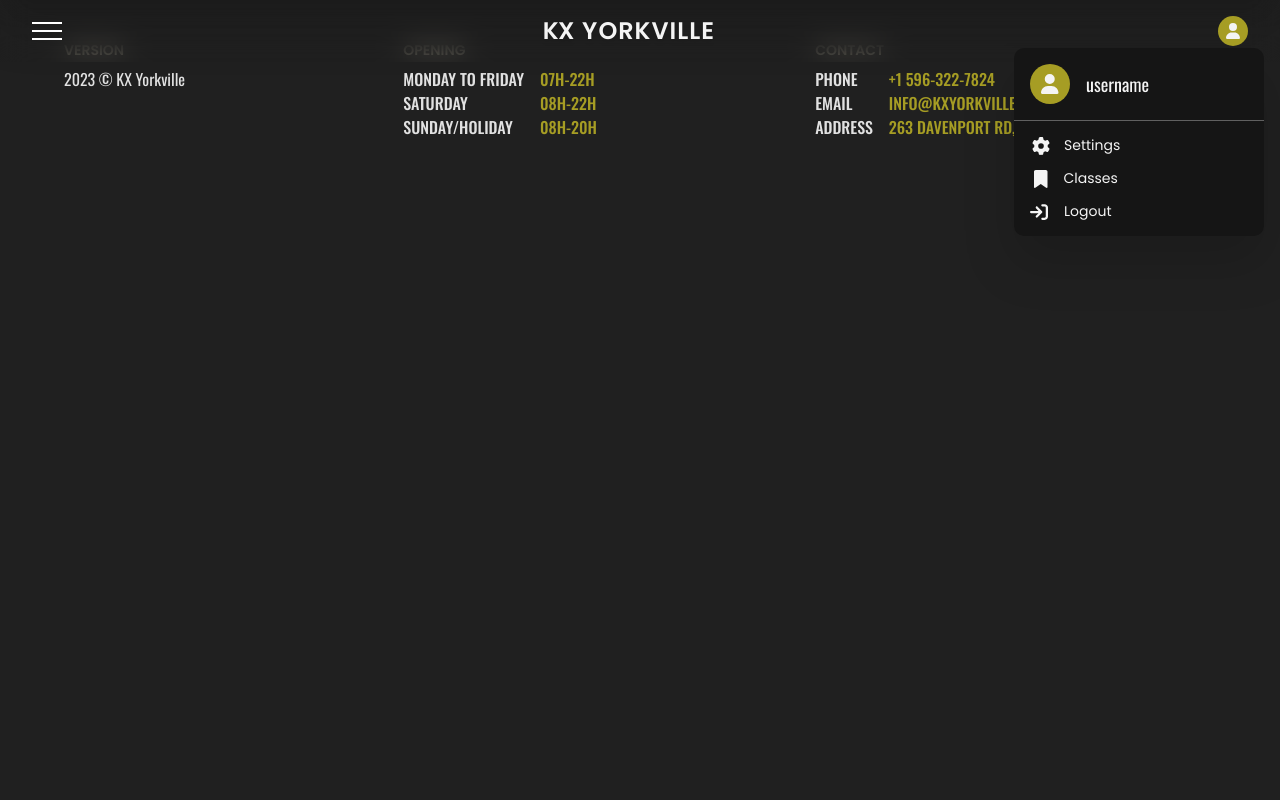
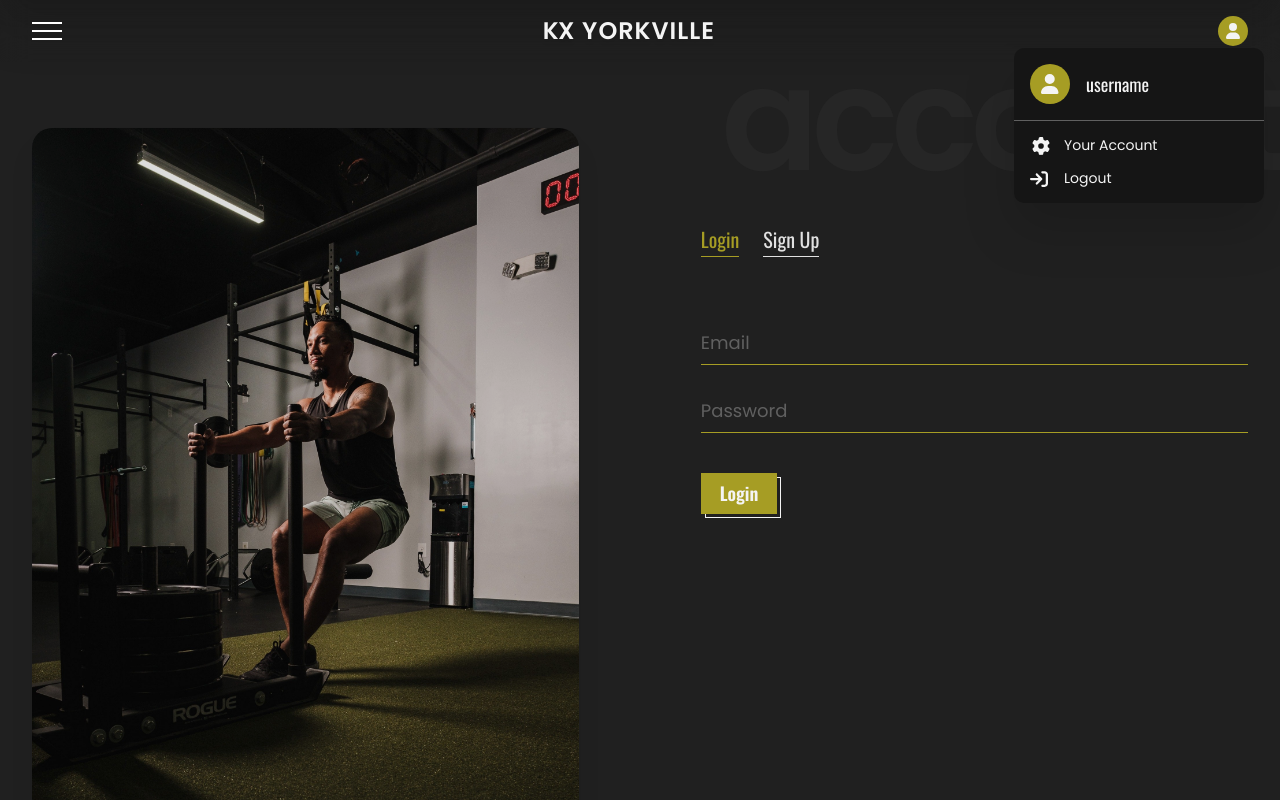
Before and after one commit to TLNRB/kxYorkville, a Vue app in the folder kxYorkville/: page /account in a window 1280 px wide. Both pictures are taken after a click on the button "login". Shown: the top 800 px of the page. Built offline with nearby package versions, Linux system fonts and the light colour scheme.

Commit message:
users page rename

```diff
--- a/kxYorkville/src/App.vue
+++ b/kxYorkville/src/App.vue
@@ -1,13 +1,19 @@
 <script setup>
+import { ref } from 'vue'
 import { RouterView } from 'vue-router'
+
+/* ----- Import assets ----- */
 import Navbar from './components/Navbar.vue'
 import FooterSection from './components/FooterSection.vue'
+
+/* Checking Login status */
+const isLoggedIn = ref(true)
 </script>
 
 <template>
   <Navbar />
   <RouterView />
-  <FooterSection />
+  <FooterSection :isLoggedIn="isLoggedIn" />
 </template>
 
 <style scoped></style>
--- a/kxYorkville/src/components/Navbar.vue
+++ b/kxYorkville/src/components/Navbar.vue
@@ -121,16 +121,7 @@ onUnmounted(() => {
             class="flex items-center gap-[1rem] py-[.375rem] px-[1rem] hover:bg-bgHoverDark duration-[.15s] ease-out cursor-pointer"
           >
             <font-awesome-icon class="text-[1.125rem] translate-x-[2px]" :icon="['fas', 'gear']" />
-            <p class="text-[.875rem]">Settings</p>
-          </div>
-          <div
-            class="flex items-center gap-[1rem] py-[.375rem] px-[1rem] hover:bg-bgHoverDark duration-[.15s] ease-out cursor-pointer"
-          >
-            <font-awesome-icon
-              class="text-[1.125rem] translate-x-[4px]"
-              :icon="['fas', 'bookmark']"
-            />
-            <p class="text-[.875rem] translate-x-[4px]">Classes</p>
+            <p class="text-[.875rem]">Your Account</p>
           </div>
           <div
             class="flex items-center gap-[1rem] py-[.375rem] px-[1rem] hover:bg-bgHoverDark duration-[.15s] ease-out cursor-pointer"
--- a/kxYorkville/src/router/index.js
+++ b/kxYorkville/src/router/index.js
@@ -1,6 +1,6 @@
 import { createRouter, createWebHistory } from 'vue-router'
 import HomeView from '../views/HomeView.vue'
-import UsersView from '../views/UsersView.vue'
+import AccountView from '../views/AccountView.vue'
 
 const router = createRouter({
   history: createWebHistory(import.meta.env.BASE_URL),
@@ -11,9 +11,9 @@ const router = createRouter({
       component: HomeView
     },
     {
-      path: '/users',
-      name: 'users',
-      component: UsersView
+      path: '/account',
+      name: 'account',
+      component: AccountView
     }
   ]
 })
--- a/kxYorkville/src/views/UsersView.vue
+++ b/kxYorkville/src/views/AccountView.vue
@@ -2,7 +2,10 @@
 import { ref } from 'vue'
 /* ----- Import assets ----- */
 
-/* ----- Form display ----- */
+//Handling props
+const { isLoggedIn } = defineProps(['isLoggedIn'])
+
+// Form display
 const loginActive = ref(true)
 const signupActive = ref(false)
 const active = 'text-primaryColor border-primaryColor'
@@ -28,12 +31,12 @@ const toggleSignup = () => {
     ></div>
     <div class="w-[100%] md:w-[45%]">
       <h1
-        class="absolute top-[3rem] leading-none tracking-tighter text-[6rem] translate-x-[-1.25rem] font-semibold text-textDark xs:text-[8rem] xs:top-[2.5rem] sm:text-[10rem] sm:translate-x-[-1.5rem] sm:top-[2rem] md:top-[2rem] md:right-0 md:sm:translate-x-0 lg:top-[1rem] lg:text-[12rem] xxxl:top-[-1.5rem] xxxl:text-[20rem]"
+        class="absolute top-[4rem] leading-none tracking-tighter text-[4.5rem] translate-x-[-1.125rem] font-semibold text-textDark xs:text-[5.5rem] xs:top-[4rem] sm:text-[9rem] sm:translate-x-[-1.25rem] sm:top-[3.5rem] md:top-[4rem] md:text-[6.5rem] md:right-0 md:sm:translate-x-0 lg:top-[3rem] lg:text-[9rem] xxl:top-[2rem] xxl:text-[12rem] xxxl:text-[13rem] xxxxl:text-[17rem]"
       >
-        users
+        account
       </h1>
       <div
-        class="flex items-center gap-[1.5rem] my-[2rem] font-oswald text-textGray xs:my-[4rem] sm:mt-[6rem] lg:text-[1.25rem] xxxl:mt-[11rem]"
+        class="flex items-center gap-[1.5rem] my-[2rem] font-oswald text-textGray xs:my-[4rem] sm:mt-[6rem] lg:text-[1.25rem] xxl:mt-[8rem] xxxl:mt-[10rem] xxxxl:mt-[11rem]"
       >
         <button
           class="pb-[.125rem] border-b-[1px] duration-[.15s] ease-in-out z-[5] cursor-pointer"
--- a/kxYorkville/src/views/HomeView.vue
+++ b/kxYorkville/src/views/HomeView.vue
@@ -7,7 +7,6 @@ import About from '../components/HomePage/About.vue'
 import Coaches from '../components/HomePage/Coaches.vue'
 import Info from '../components/HomePage/Info.vue'
 import Reviews from '../components/HomePage/Reviews/Reviews.vue'
-import FooterSection from '../components/FooterSection.vue'
 /* ----- Import assets ----- */
 import videoDesktop from '../assets/images/home/weights.mp4'
 import videoMobile from '../assets/images/home/weightsVertical.mp4'
@@ -52,7 +51,6 @@ onUnmounted(() => {
     :isDesktopMedium="isDesktopMedium"
     :isDesktopLarge="isDesktopLarge"
   />
-  <FooterSection />
 </template>
 
 <style scoped></style>
```
